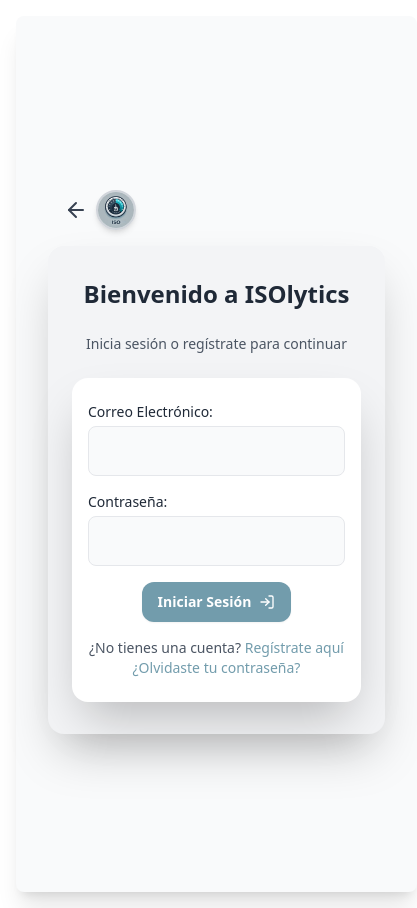
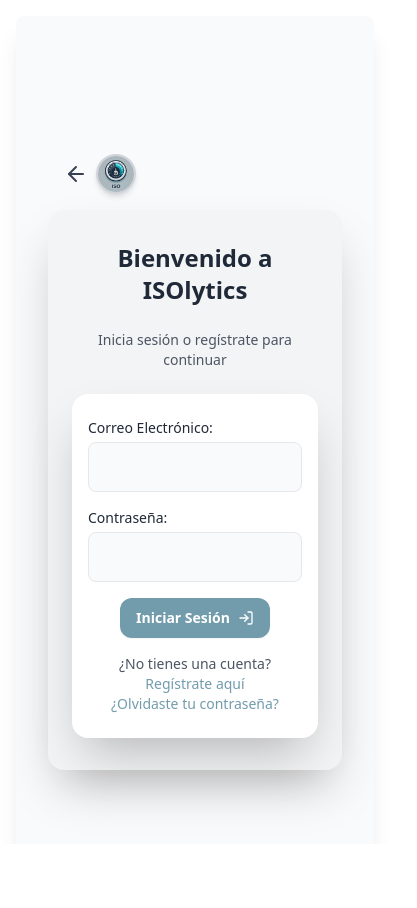
Before and after one commit to AlejoBI/IT-project-1, a React (Vite) app in the folder FRONTEND/: page /login in a window 390 px wide. Shown: the whole page, 417 px wide, since content can reach past the window. After the commit the page ends 844 px from the top, so only its background shows below. Built offline with nearby package versions, Linux system fonts and the light colour scheme; no server answers.

Commit message:
fix(forms): synchronize saved drafts and prevent mobile overflow

```diff
--- a/FRONTEND/src/assets/css/index.css
+++ b/FRONTEND/src/assets/css/index.css
@@ -10,6 +10,8 @@ body,
   background-size: cover;
   background-position: center;
   height: 100vh;
+  max-width: 100%;
+  overflow-x: hidden;
 }
 
 /* Toasts del sistema: compactos, legibles y consistentes con ISOlytics. */
--- a/FRONTEND/src/presentation/components/compliance/SectionForm.tsx
+++ b/FRONTEND/src/presentation/components/compliance/SectionForm.tsx
@@ -18,7 +18,7 @@ import { EmailTemplateType } from "../../../domain/models/types/notificationType
 
 interface Props {
   section: SectionGetResponse;
-  onSaved?: (sectionId: string) => void;
+  onSaved?: (sectionId: string) => void | Promise<void>;
 }
 
 interface SectionFormData {
@@ -61,7 +61,7 @@ const SectionForm: React.FC<Props> = ({ section, onSaved }) => {
     // La notificación solo se envía cuando el guardado fue aceptado por el backend.
     // Así evitamos encadenar un POST de notificaciones después de un 422.
     await dispatch(saveSelfAssessmentDraft(payload)).unwrap();
-    onSaved?.(section.id);
+    await onSaved?.(section.id);
     sendEmailNotification({
       to: user.email || "",
       subject: "Sección Actualizada",
--- a/FRONTEND/src/presentation/components/layout/Breadcrumbs.tsx
+++ b/FRONTEND/src/presentation/components/layout/Breadcrumbs.tsx
@@ -26,7 +26,7 @@ const Breadcrumbs = () => {
 
   return (
     <nav aria-label="Migas de pan" className="mb-6 overflow-x-auto">
-      <ol className="flex min-w-max items-center gap-2 text-sm text-gray-600 dark:text-gray-300">
+      <ol className="flex max-w-full min-w-0 items-center gap-2 overflow-x-auto text-sm text-gray-600 dark:text-gray-300">
         <li>
           <Link
             to="/"
--- a/FRONTEND/src/presentation/components/layout/Layout.tsx
+++ b/FRONTEND/src/presentation/components/layout/Layout.tsx
@@ -34,7 +34,7 @@ const Layout = ({ children }: { children: React.ReactNode }) => {
 
   return (
     <div
-      className={`flex flex-col min-h-screen dark:bg-gray-900 transition-colors ${ANIMATION_TIMINGS.TRANSITION_DURATION}`}
+      className={`flex min-h-screen min-w-0 flex-col overflow-x-hidden dark:bg-gray-900 transition-colors ${ANIMATION_TIMINGS.TRANSITION_DURATION}`}
     >
       <a
         href="#main-content"
@@ -45,7 +45,7 @@ const Layout = ({ children }: { children: React.ReactNode }) => {
       {!isLoginPage && (
         <Header toggleSidebar={toggleSidebar} isSidebarOpen={isSidebarOpen} />
       )}
-      <div className="flex flex-1 p-4">
+      <div className="flex min-w-0 flex-1 p-4">
         <Sidebar isOpen={isSidebarOpen} onClose={closeSidebar} />
         <MainContent>{children}</MainContent>
       </div>
--- a/FRONTEND/src/presentation/components/layout/MainContent.tsx
+++ b/FRONTEND/src/presentation/components/layout/MainContent.tsx
@@ -7,7 +7,7 @@ const MainContent = ({ children }: { children: React.ReactNode }) => {
     <main
       id="main-content"
       tabIndex={-1}
-      className={`flex-1 min-h-screen p-4 rounded-lg shadow-xl ${LIGHT_MODE_COLORS.BACKGROUND} ${DARK_MODE_COLORS.BACKGROUND} transition-colors ${ANIMATION_TIMINGS.TRANSITION_DURATION}`}
+      className={`min-w-0 flex-1 min-h-screen overflow-x-hidden rounded-lg p-4 shadow-xl ${LIGHT_MODE_COLORS.BACKGROUND} ${DARK_MODE_COLORS.BACKGROUND} transition-colors ${ANIMATION_TIMINGS.TRANSITION_DURATION}`}
     >
       <Breadcrumbs />
       {children}
--- a/FRONTEND/src/presentation/pages/EvaluationFormPage.tsx
+++ b/FRONTEND/src/presentation/pages/EvaluationFormPage.tsx
@@ -67,7 +67,7 @@ const EvaluationFormPage = () => {
 
   // Procesar borrador
   useEffect(() => {
-    if (currentDraft?.answers?.length) {
+    if (currentDraft) {
       const formValues: {
         sections: {
           [key: string]: {
@@ -77,9 +77,7 @@ const EvaluationFormPage = () => {
         };
       } = { sections: {} };
 
-      if (currentDraft.completedSections?.length) {
-        setCompletedSections(currentDraft.completedSections.map((s) => s.sectionId));
-      }
+      setCompletedSections((currentDraft.completedSections ?? []).map((s) => s.sectionId));
 
       currentDraft.answers.forEach((answer) => {
         const sectionId = answer.sectionId;
@@ -183,10 +181,16 @@ const EvaluationFormPage = () => {
     }, 3000);
   };
 
-  const handleSectionSaved = (sectionId: string) => {
+  const handleSectionSaved = async (sectionId: string) => {
     setCompletedSections((previous) =>
       previous.includes(sectionId) ? previous : [...previous, sectionId]
     );
+
+    // Reconciliar con Firestore evita que el siguiente render use respuestas
+    // locales antiguas o que se pierda el estado de completado al cambiar de sección.
+    if (regulationId && userId) {
+      await dispatch(fetchSelfAssessment({ regulationId, userId }));
+    }
 
     const currentIndex = forms?.sections.findIndex((section) => section.id === sectionId) ?? -1;
     const nextSection = currentIndex >= 0 ? forms?.sections[currentIndex + 1] : undefined;
```
